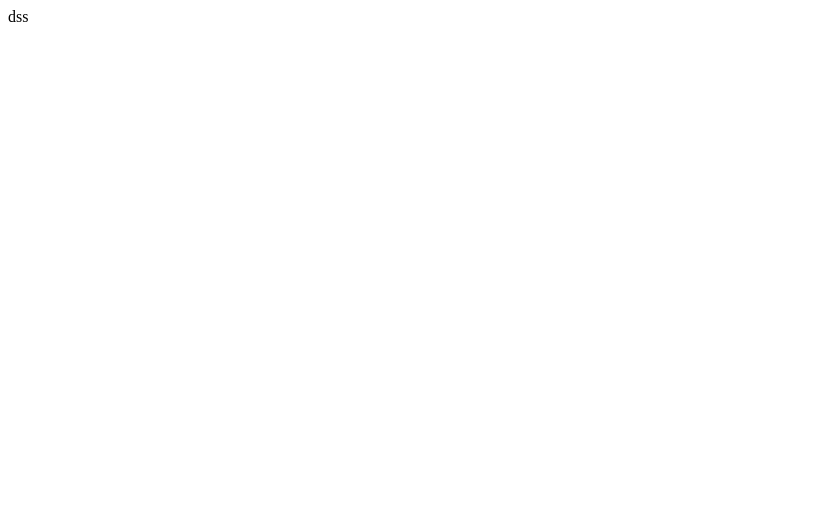
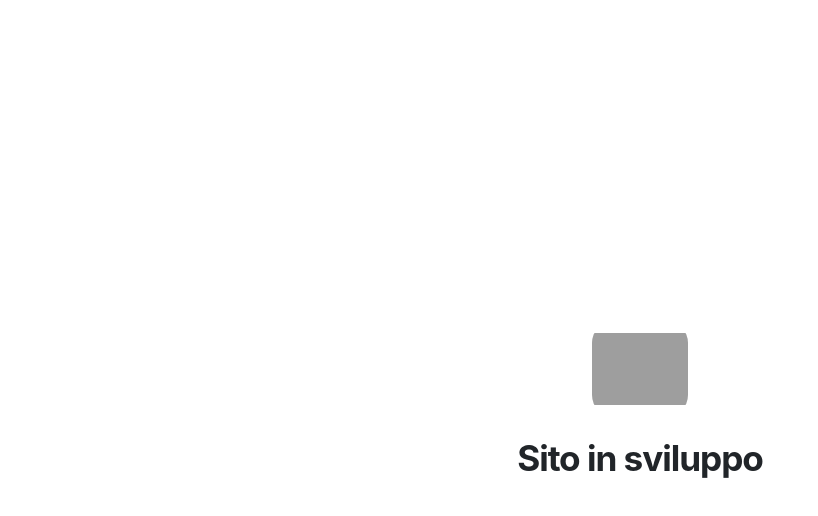
Before and after one commit to AndreaPolazzo/Sito-RicicloApp, a website: page docs/index.html in a window 1280 px wide. Shown: the whole page, without its empty margins (0-818 px from the left). Drawn offline with Linux system fonts and the light colour scheme; grey boxes are pictures that could not be loaded.

Commit message:
Update index.html

```diff
--- a/docs/index.html
+++ b/docs/index.html
@@ -1 +1,58 @@
-dss
+<!DOCTYPE html>
+<html lang="it">
+<head>
+    <meta charset="UTF-8">
+    <meta name="viewport" content="width=device-width, initial-scale=1.0">
+    <title>RicicloApp - Sito in sviluppo</title>
+    <link rel="icon" type="image/png" href="icon.png">
+
+    <style>
+        * {
+            box-sizing: border-box;
+            margin: 0;
+            padding: 0;
+        }
+
+        body {
+            background-color: #ffffff;
+            color: #212529;
+            font-family: -apple-system, BlinkMacSystemFont, "Segoe UI", Roboto, Helvetica, Arial, sans-serif;
+            display: flex;
+            align-items: center;
+            justify-content: center;
+            min-height: 100vh;
+            padding: 1.5rem;
+        }
+
+        .container {
+            text-align: center;
+            display: flex;
+            flex-direction: column;
+            align-items: center;
+            gap: 1.2rem;
+        }
+
+        .logo {
+            width: 96px;
+            height: 96px;
+            object-fit: contain;
+            border-radius: 22px;
+        }
+
+        h1 {
+            font-size: 2.2rem;
+            font-weight: 700;
+            letter-spacing: -0.03em;
+            color: #212529;
+        }
+    </style>
+</head>
+<body>
+
+    <div class="container">
+        <img src="https://ricicloapp.andreapolazzo.dev/icon.png" alt="RicicloApp Logo" class="logo">
+        <h1>Sito in sviluppo</h1>
+    </div>
+
+</body>
+</html>
```
